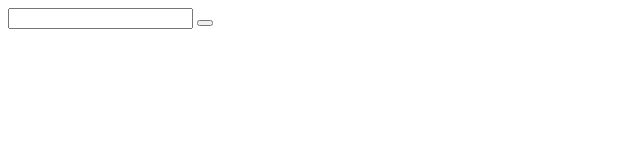
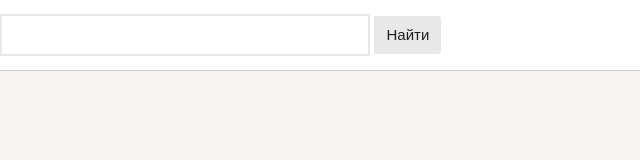
Before and after one commit to Bluesman66/bemup, a plain HTML site: page index.html in a window 1280 px wide. Shown: the whole page, without its empty margins (0-640 px from the left). Drawn offline with Linux system fonts and the light colour scheme.

Commit message:
search-button

```diff
--- a/index.html
+++ b/index.html
@@ -5,13 +5,14 @@
     <meta name="viewport" content="width=device-width, initial-scale=1">
     <meta http-equiv="X-UA-Compatible" content="ie=edge">
     <title>БЭМагазин</title>
+    <link rel="stylesheet" href="style.css">
 </head>
 <body class="Page">
     <div class="Header">
         <div class="Logo"></div>
         <form action="" class="Search">
             <input type="text" class="Input">
-            <button class="Button"></button>
+            <button class="Button Search-Button">Найти</button>
         </form>
         <div class="User">
             <div class="Avatar"></div>
--- /dev/null
+++ b/style.css
@@ -0,0 +1,50 @@
+.Page {
+    margin: 0;
+
+    font-family: Arial, Helvetica, sans-serif;
+
+    background: #f6f5f3;
+}
+
+.Header {
+    padding: 14px 0;
+
+    border-bottom: 1px solid #ccc;
+    background: #fff;
+}
+
+.Logo {
+    font-size: 120%;
+    text-decoration: none;
+
+    color: #000;
+}
+
+.Input {
+    width: 350px;
+    height: 38px;
+    padding: 0 8px;
+
+    font-size: 15px;
+    line-height: 38px;
+
+    border: 2px solid #e8e8e8;
+    -webkit-appearance: none;
+}
+
+.Button {
+    padding: 0 12px;
+
+    font-size: 15px;
+    line-height: 38px;
+
+    color: #202020;
+    border: none;
+    border-radius: 3px;
+    background: #e8e8e8;
+}
+
+.Search-Button {
+    border-top-left-radius: 0;
+    border-bottom-left-radius: 0;
+}
```
